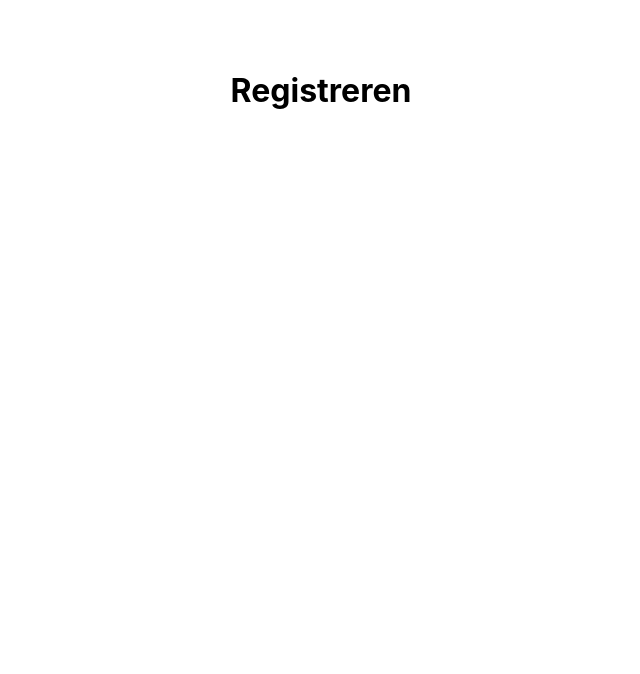
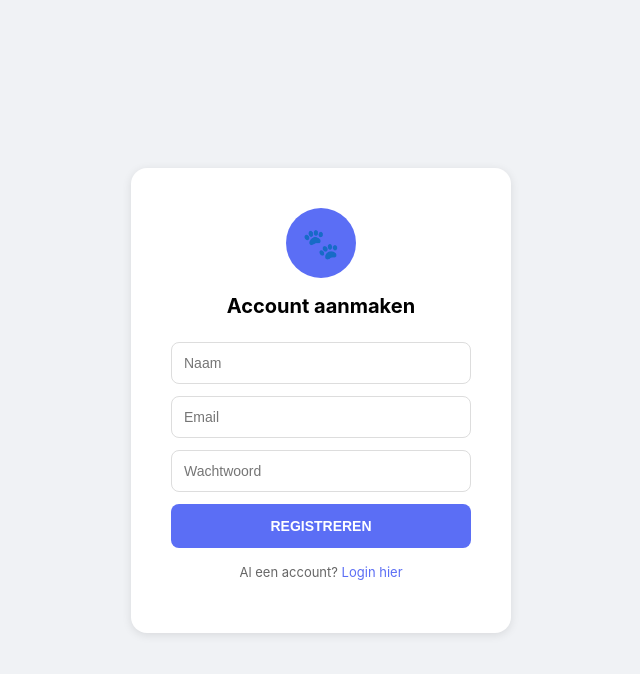
Before and after one commit to OdiseePTT2526avond/ITProject2526-LaurenaVaccaro, a React (Create React App) app in the folder straatdieren/: page /register in a window 1280 px wide. Shown: the top 674 px of the page, without its empty margins (319-959 px from the left). Built offline with nearby package versions, Linux system fonts and the light colour scheme.

Commit message:
Registratie pagina toegevoegd

```diff
--- a/straatdieren/src/pages/Register.js
+++ b/straatdieren/src/pages/Register.js
@@ -1,7 +1,32 @@
+import { useState } from 'react';
+
 function Register() {
+  const [naam, setNaam] = useState('');
+  const [email, setEmail] = useState('');
+  const [wachtwoord, setWachtwoord] = useState('');
+
+  const styles = {
+    pagina: { backgroundColor: '#f0f2f5', minHeight: '100vh', display: 'flex', alignItems: 'center', justifyContent: 'center' },
+    kaart: { backgroundColor: 'white', padding: '40px', borderRadius: '16px', width: '300px', textAlign: 'center', boxShadow: '0 2px 10px rgba(0,0,0,0.1)' },
+    logo: { backgroundColor: '#5B6EF5', borderRadius: '50%', width: '70px', height: '70px', display: 'flex', alignItems: 'center', justifyContent: 'center', margin: '0 auto 16px', fontSize: '30px' },
+    titel: { fontWeight: 'bold', fontSize: '20px', marginBottom: '24px' },
+    input: { width: '100%', padding: '12px', marginBottom: '12px', borderRadius: '8px', border: '1px solid #ddd', fontSize: '14px', boxSizing: 'border-box' },
+    knop: { width: '100%', padding: '14px', backgroundColor: '#5B6EF5', color: 'white', border: 'none', borderRadius: '8px', fontWeight: 'bold', fontSize: '14px', cursor: 'pointer' },
+    link: { color: '#5B6EF5', textDecoration: 'none' },
+    tekst: { marginTop: '16px', fontSize: '13px', color: '#666' }
+  };
+
   return (
-    <div style={{ textAlign: 'center', padding: '50px' }}>
-      <h1>Registreren</h1>
+    <div style={styles.pagina}>
+      <div style={styles.kaart}>
+        <div style={styles.logo}>🐾</div>
+        <div style={styles.titel}>Account aanmaken</div>
+        <input style={styles.input} type="text" placeholder="Naam" value={naam} onChange={e => setNaam(e.target.value)} />
+        <input style={styles.input} type="email" placeholder="Email" value={email} onChange={e => setEmail(e.target.value)} />
+        <input style={styles.input} type="password" placeholder="Wachtwoord" value={wachtwoord} onChange={e => setWachtwoord(e.target.value)} />
+        <button style={styles.knop}>REGISTREREN</button>
+        <p style={styles.tekst}>Al een account? <a href="/login" style={styles.link}>Login hier</a></p>
+      </div>
     </div>
   );
 }
```
